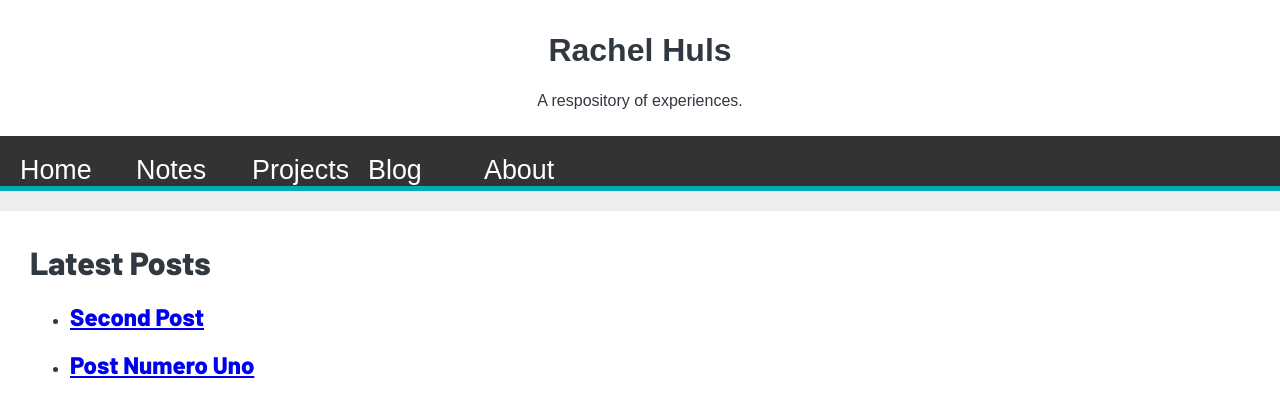
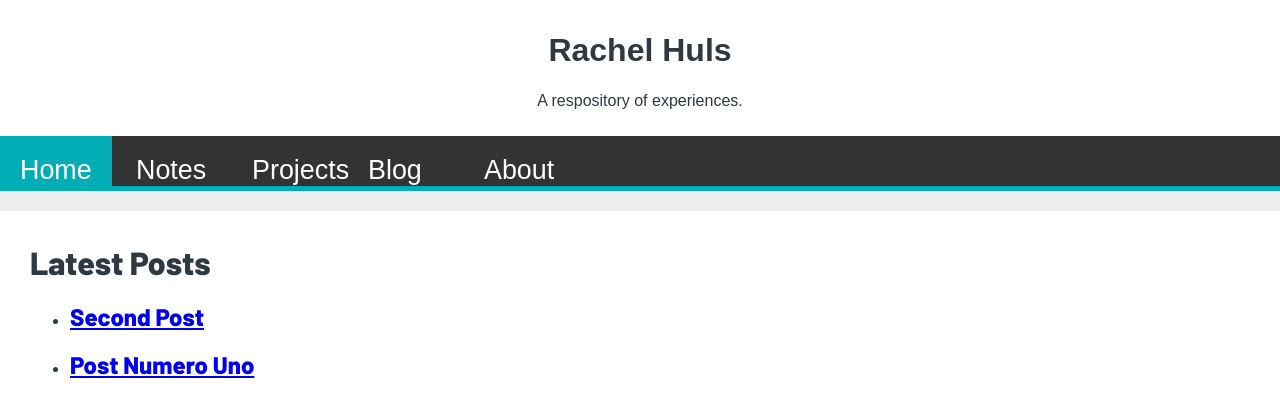
Before and after one commit to rachelhuls/rachelhuls.github.io, a Jekyll site: the page built from index.html, in a window 1280 px wide and 900 px high. Shown: the top 417 px of the window. Built offline with Jekyll 4.4.1, drawn with Linux system fonts in a browser that asks for light colours; some web fonts are replaced.

Commit message:
Update main.scss

```diff
--- a/_sass/main.scss
+++ b/_sass/main.scss
@@ -73,7 +73,7 @@ body {
   background-color: #006169;
 }
 
-.nav a.active {
+.nav a.current {
   background-color: #00ADB5;
   color: #fff;
   cursor: default;
```
